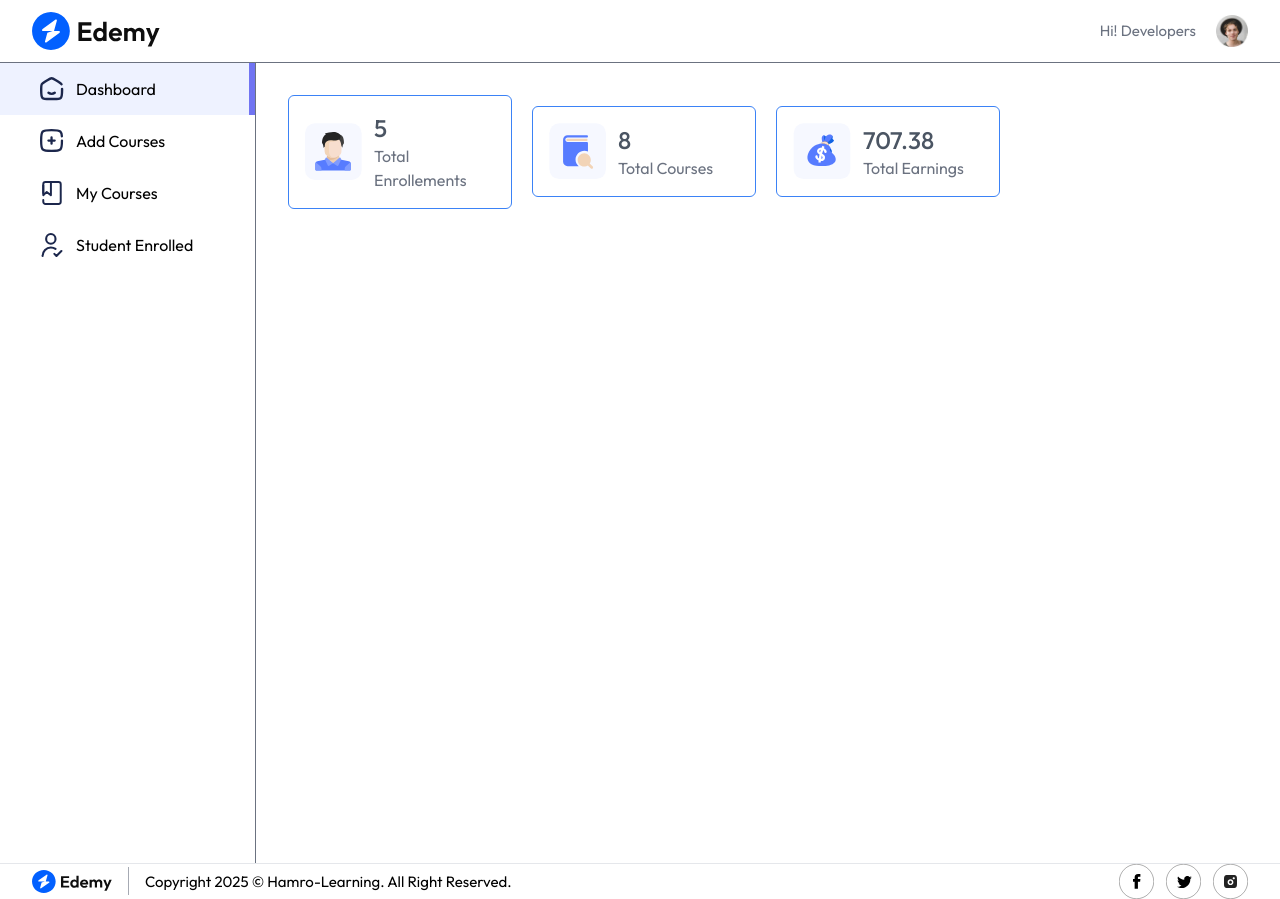
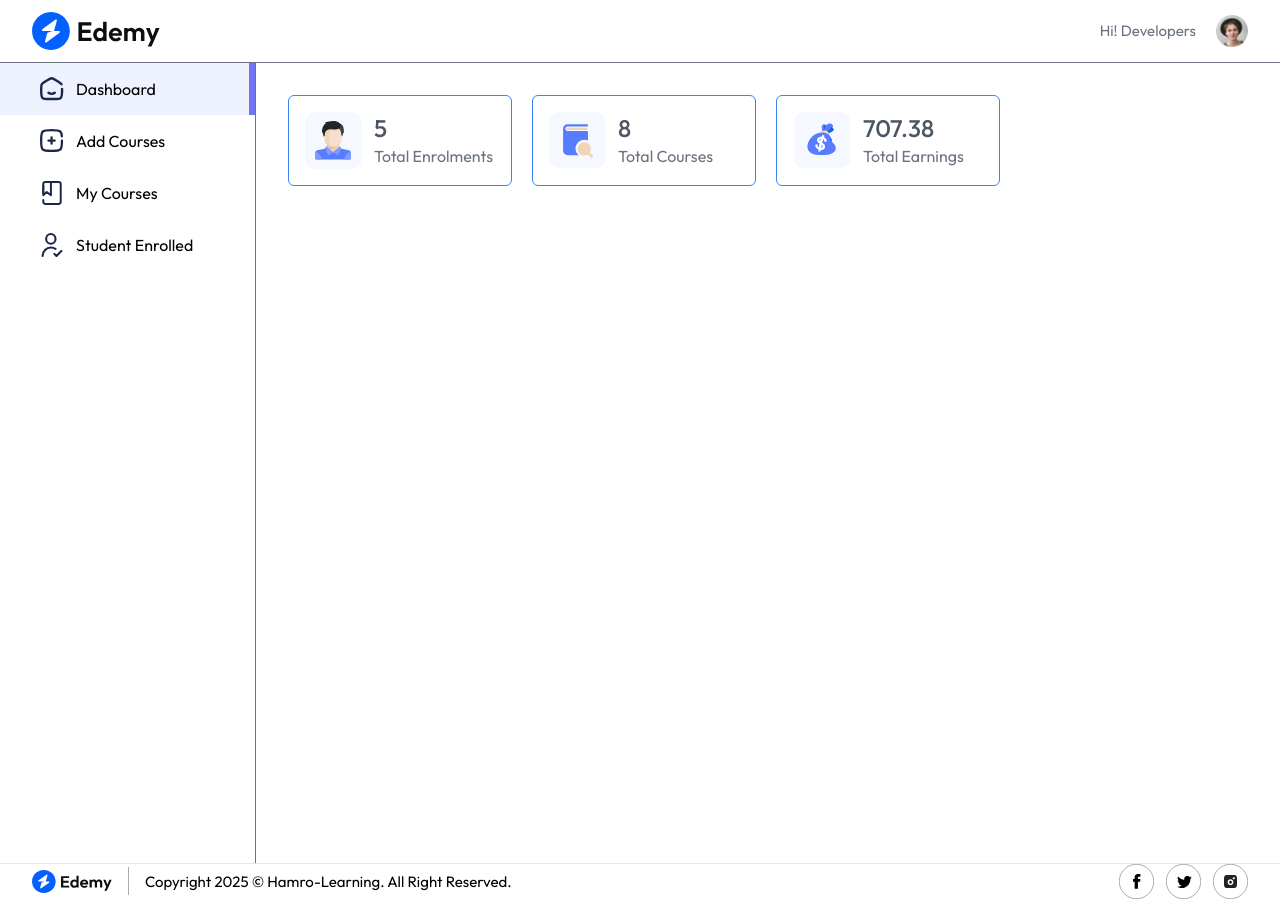
Before and after one commit to waibaBikash/Hamro-learning-, a React (Vite) app in the folder client/: page /educator in a window 1280 px wide. Built offline with nearby package versions, Linux system fonts and the light colour scheme; no server answers.

Commit message:
commit change

```diff
--- a/client/src/pages/educator/Dashboard.jsx
+++ b/client/src/pages/educator/Dashboard.jsx
@@ -28,7 +28,7 @@
                  <p className='text-2xl font-medium text-gray-600'>
                   {dashboardData.enrolledStudentsData.length}
                  </p>
-                 <p className='text-base text-gray-500'>Total Enrollements</p>
+                 <p className='text-base text-gray-500'> Total Enrolments</p>
                  </div>
 
               </div>
```
